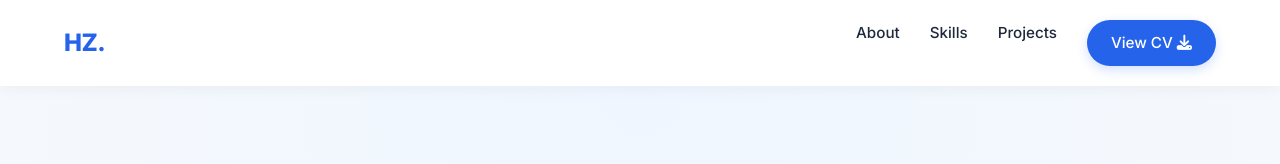
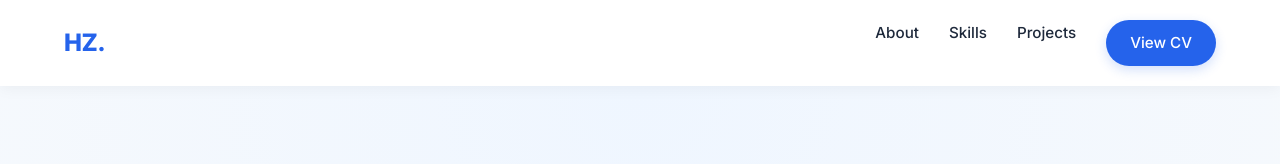
Before and after one commit to houdaifazaidi/Portfolio, a plain HTML site: page index.html in a window 1280 px wide. Shown: the top 164 px of the page. Drawn offline with Linux system fonts and the light colour scheme.

Commit message:
remove the download icon from the View CV button

```diff
--- a/index.html
+++ b/index.html
@@ -285,7 +285,7 @@
             <a href="#about">About</a>
             <a href="#skills">Skills</a>
             <a href="#projects">Projects</a>
-            <a href="houdaifa_cv_html3.html" class="btn-cta">View CV <i class="fas fa-download"></i></a>
+            <a href="houdaifa_cv_html3.html" class="btn-cta">View CV <!--<i class="fas fa-download"></i>--></a>
         </div>
         <div class="hamburger"><i class="fas fa-bars"></i></div>
     </nav>
```
